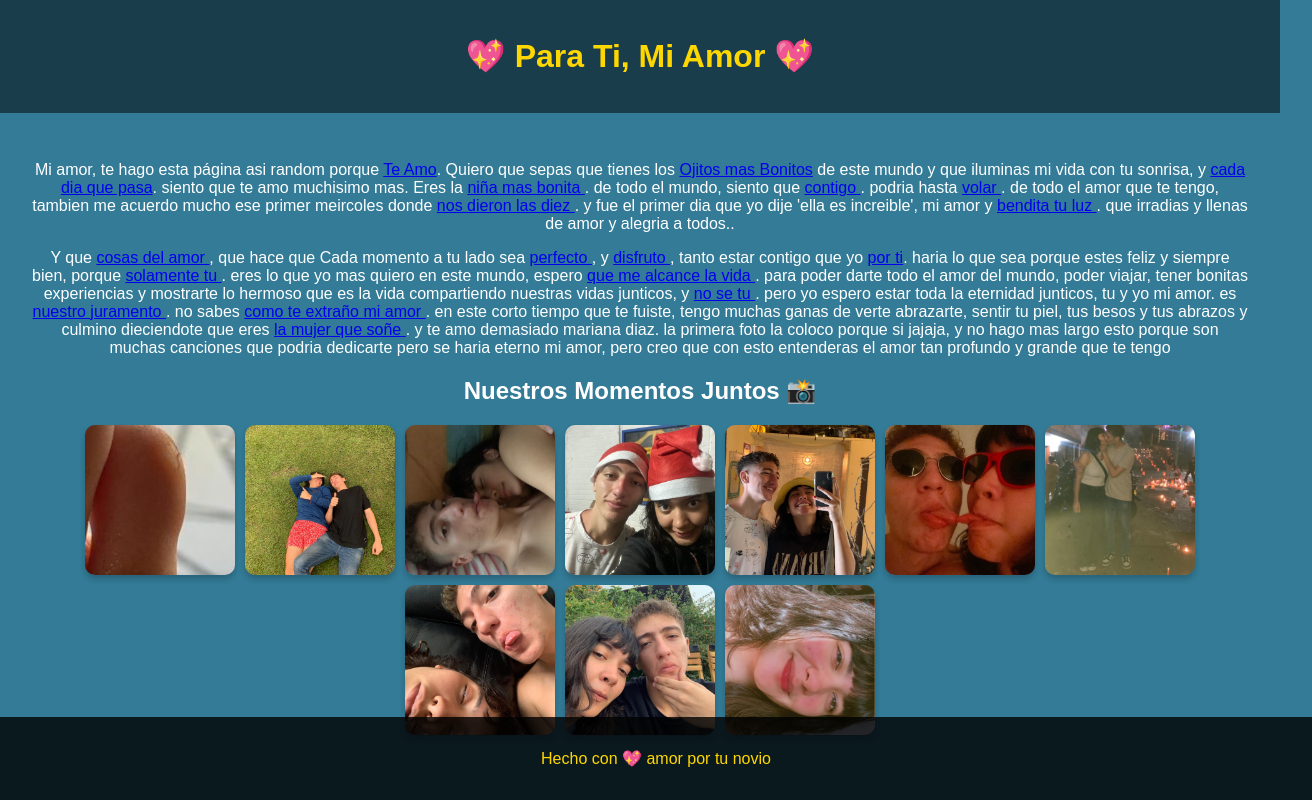
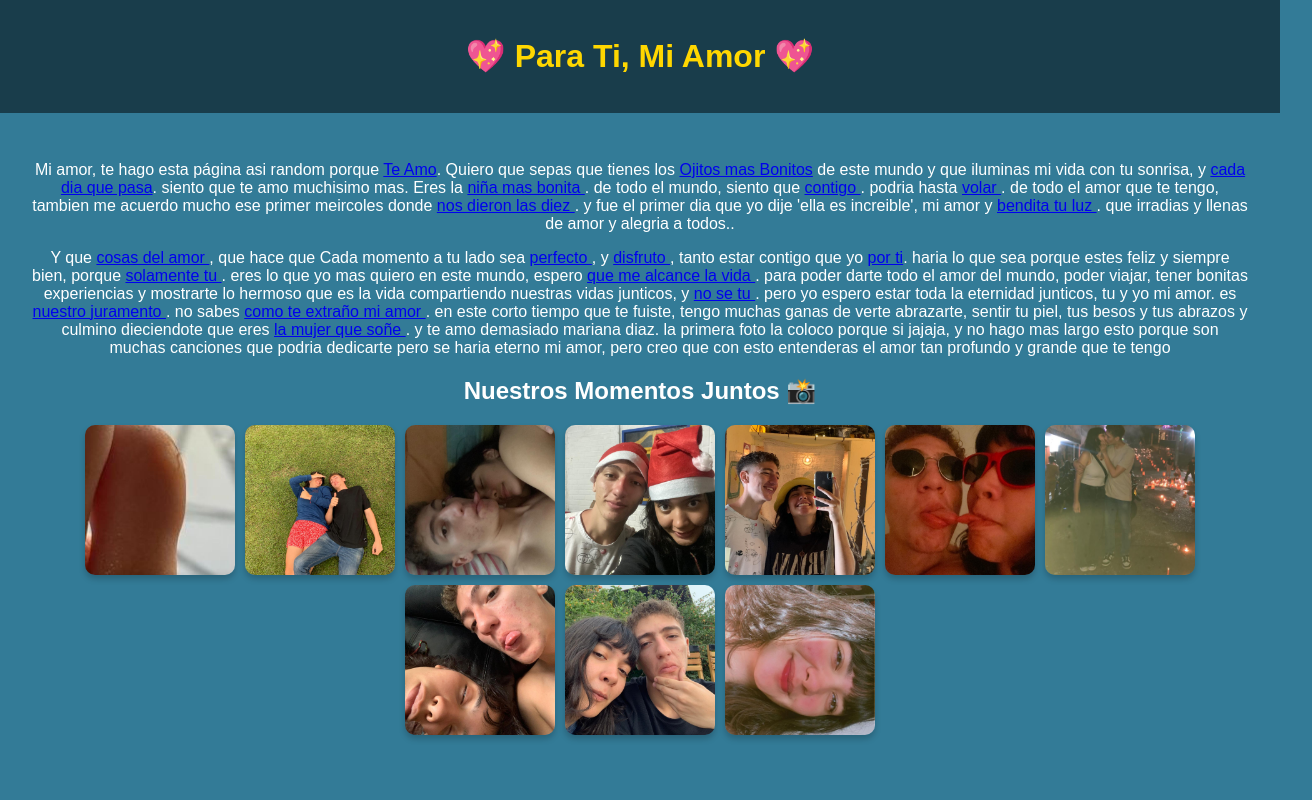
Before and after one commit to Jawy19/ahora-si, a plain HTML site: page index.html in a window 1280 px wide. Shown: the whole page, 1312 px wide, since content can reach past the window. Drawn offline with Linux system fonts and the light colour scheme.

Commit message:
Update index.html

```diff
--- a/index.html
+++ b/index.html
@@ -127,8 +127,5 @@
             <!-- Añade más imágenes según lo desees -->
         </div>
     </main>
-    <footer>
-        <p>Hecho con 💖 amor por tu novio </p>
-    </footer>
 </body>
 </html>
```
